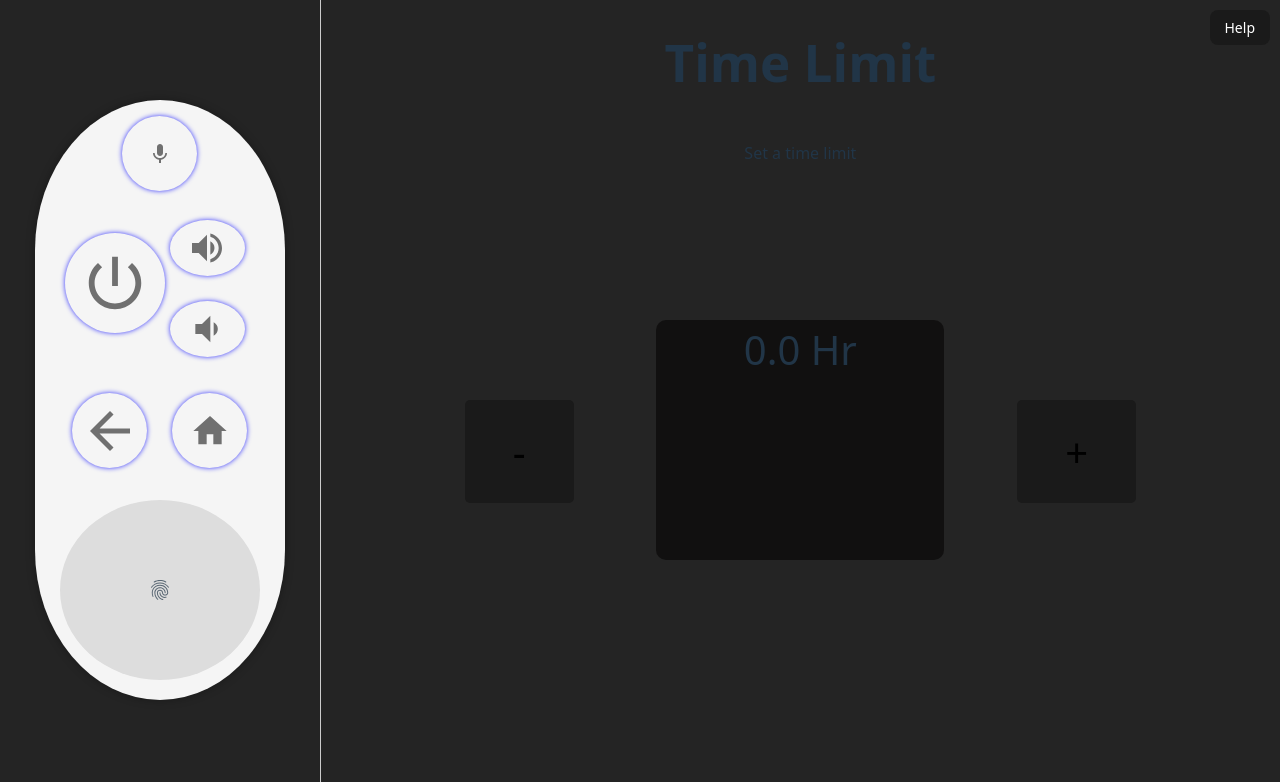
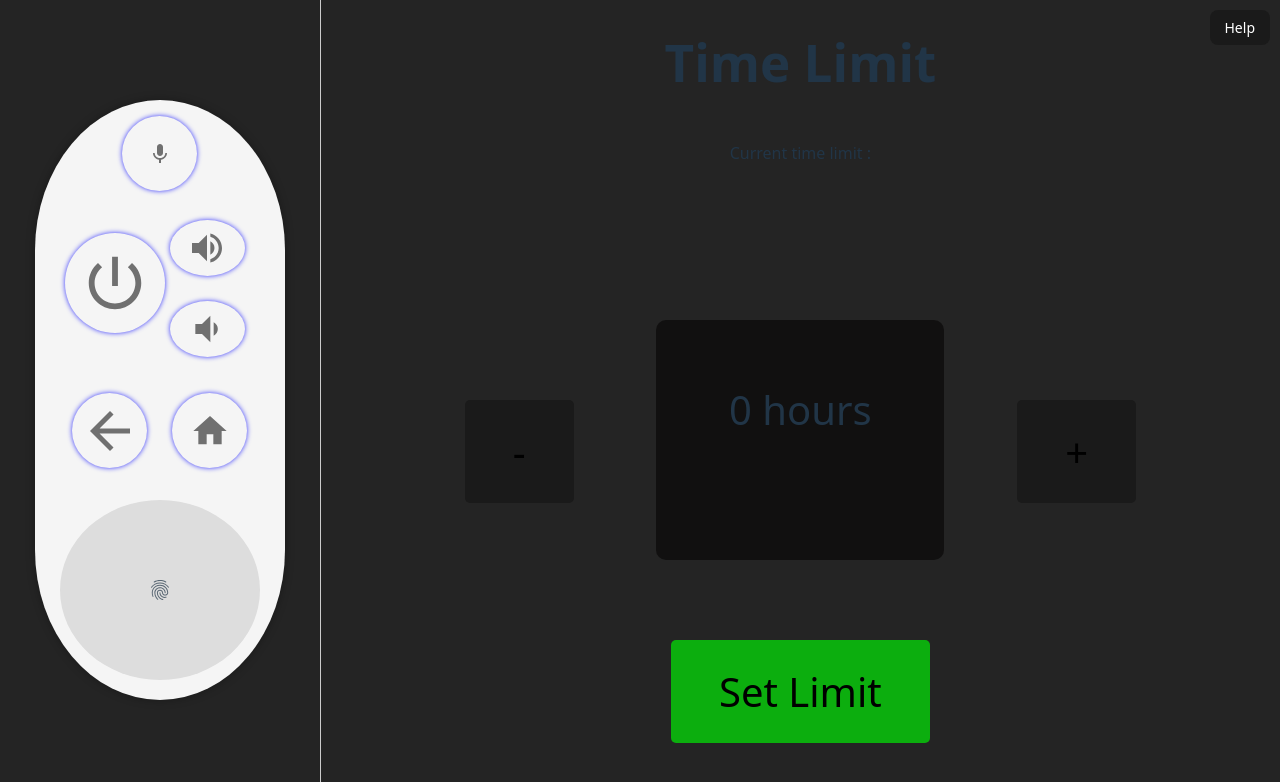
Before and after one commit to Zhai790/CPSC-481, a React (Vite) app in the folder my-react-app/: page /time-limit in a window 1280 px wide. Shown: the top 782 px of the page. Built offline with nearby package versions, Linux system fonts and the light colour scheme.

Commit message:
Time limit Confirmation
Added a confirmation pop up to the time limit page and added functionality to the buttons

```diff
--- a/my-react-app/package.json
+++ b/my-react-app/package.json
@@ -12,6 +12,7 @@
   "dependencies": {
     "@emotion/react": "^11.14.0",
     "@emotion/styled": "^11.14.0",
+    "@headlessui/react": "^2.2.1",
     "@mui/icons-material": "^6.4.7",
     "@mui/material": "^6.4.7",
     "@mui/styles": "^6.4.7",
--- a/my-react-app/src/pages/TimeLimit.tsx
+++ b/my-react-app/src/pages/TimeLimit.tsx
@@ -1,5 +1,6 @@
 import "/src/pages/css_files/Timelimit.css";
-
+import { useState } from 'react';
+import { Description, Dialog, DialogPanel, DialogTitle } from '@headlessui/react'
 
 export default function TimeLimit() {
 
@@ -8,19 +9,55 @@ export default function TimeLimit() {
     alert("This is the Time Limit page. Use the plus and Minus buttons to add or subtract from your childs time limit.");
   };
 
+  const [count, setCount] = useState(0);
+
+  // Function to increase count
+  const increment = () => setCount(count + 0.5);
+
+  // Function to decrease count
+  const decrement = () => setCount(count - 0.5);
+
+  let [isOpen, setIsOpen] = useState(false)
+
+  const confirm = () => {
+    setIsOpen(true);
+    console.log(isOpen);  // Check if the state is updating
+  }
+
+
   return (
     <div className="tlcenter-container">
       <h1>Time Limit</h1>
-      <p>Set a time limit</p>
+      <p>Current time limit : </p>
 
       <div className="button-container">
-        <button className="plus-button" onClick={handleHelpButtonClick}>+</button>
-        <button className="minus-button" onClick={handleHelpButtonClick}>-</button>
+        <button className="plus-button" onClick={increment}>+</button>
+        <button className="minus-button" onClick={decrement}>-</button>
+        <button className="confirm-button" onClick={confirm}>Set Limit</button>
       </div>
 
       <button className="tlhelp-button"onClick={handleHelpButtonClick}>Help</button>
-      <label className="timer-box">0.0 Hr</label>
+      <label className="timer-box"><br></br>{count} hours</label>
+
+
+      <Dialog open={isOpen} onClose={() => setIsOpen(false)} className="relative z-1000">
+          <div className="fixed inset-0 absolute w-screen items-center justify-center p-4">
+            <DialogPanel className="max-w-lg space-y-4 border bg-white p-12">
+              <DialogTitle className="font-bold">Confirm?</DialogTitle>
+              <Description>Would you like to set this limit?</Description>
+              <p>{count} hours</p>
+              <div className="flex gap-4">
+                <button onClick={() => setIsOpen(false)}>Cancel</button>
+                <button onClick={() => setIsOpen(false)}>Confirm</button>
+              </div>
+            </DialogPanel>
+          </div>
+      </Dialog>
+
+
     </div>
+
+
   );
 
 };
--- a/my-react-app/src/pages/css_files/TimeLimit.css
+++ b/my-react-app/src/pages/css_files/TimeLimit.css
@@ -53,6 +53,17 @@
     cursor: pointer;
   }
 
+/* Set limit button */
+.confirm-button {
+  position: absolute;
+  top: 80%;
+  font-size: 40px;
+  background-color: #0cae0e;
+  border: none;
+  border-radius: 5px;
+  cursor: pointer;
+}
+
   /* Help button in top-right */
   .tlhelp-button {
     position: absolute;
@@ -66,3 +77,46 @@
     border-radius: 8px;
     cursor: pointer;
   }
+
+
+  .fixed.inset-0 {
+    display: flex;
+    align-items: center;
+    text-align: center;
+    background-color: rgba(0, 0, 0, 0.5); /* Semi-transparent overlay */
+    position: fixed;  /* Ensure it's fixed in place */
+    top: 0;
+    left: 0;
+    right: 0;
+    bottom: 0;
+    z-index: 1000; /* Ensure it's above other content */
+  }
+
+  /* Dialog panel */
+  .max-w-lg {
+    width: 100%;
+    max-width: 500px;
+    position: absolute;
+    left: 40%;
+    right: 20%
+  }
+
+  .space-y-4 {
+    margin-bottom: 16px;
+  }
+
+  .border {
+    border: 1px solid #ddd;
+  }
+
+  .bg-white {
+    background-color: rgb(60, 60, 60);
+  }
+
+  .p-12 {
+    padding: 12px;
+  }
+
+  .font-bold {
+    font-weight: bold;
+  }
```
Also changed, not shown: 1 other file (tests, documents, lock files or other folders).
